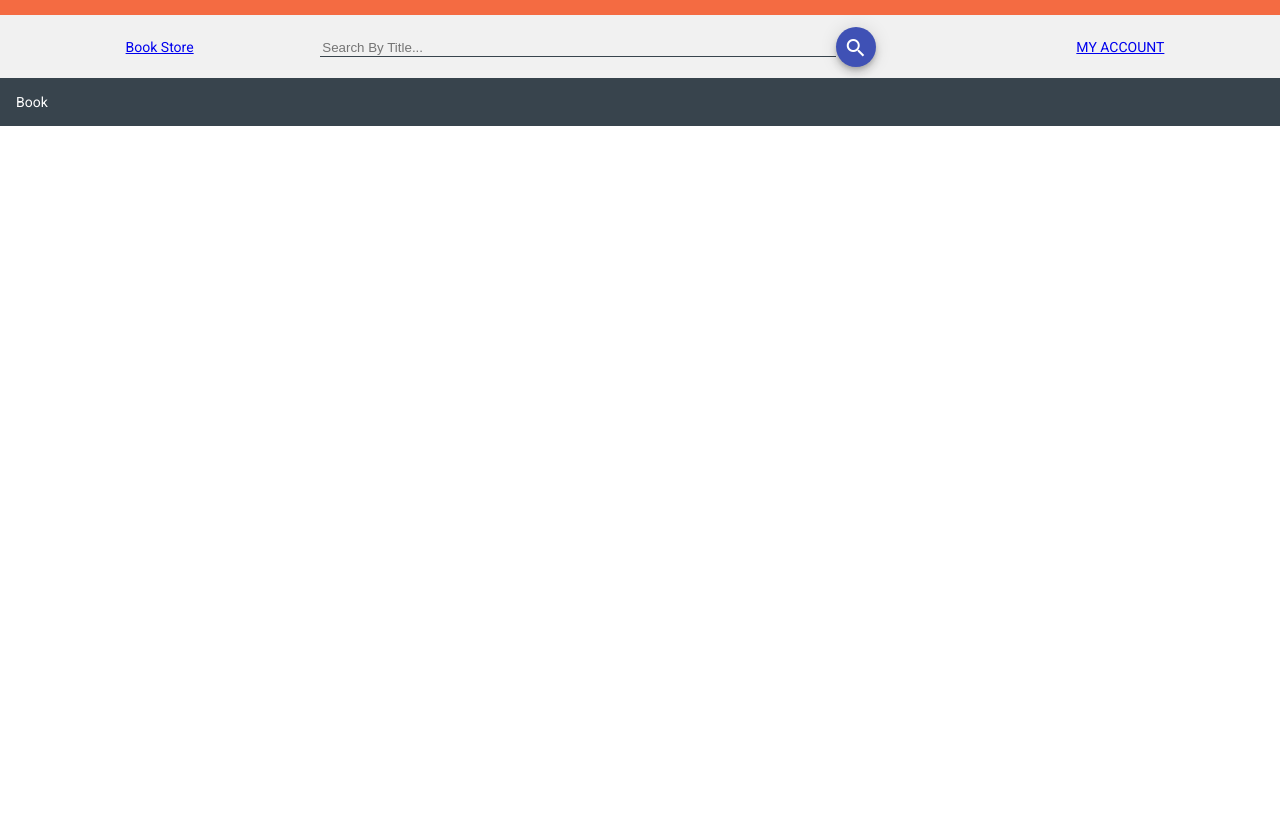
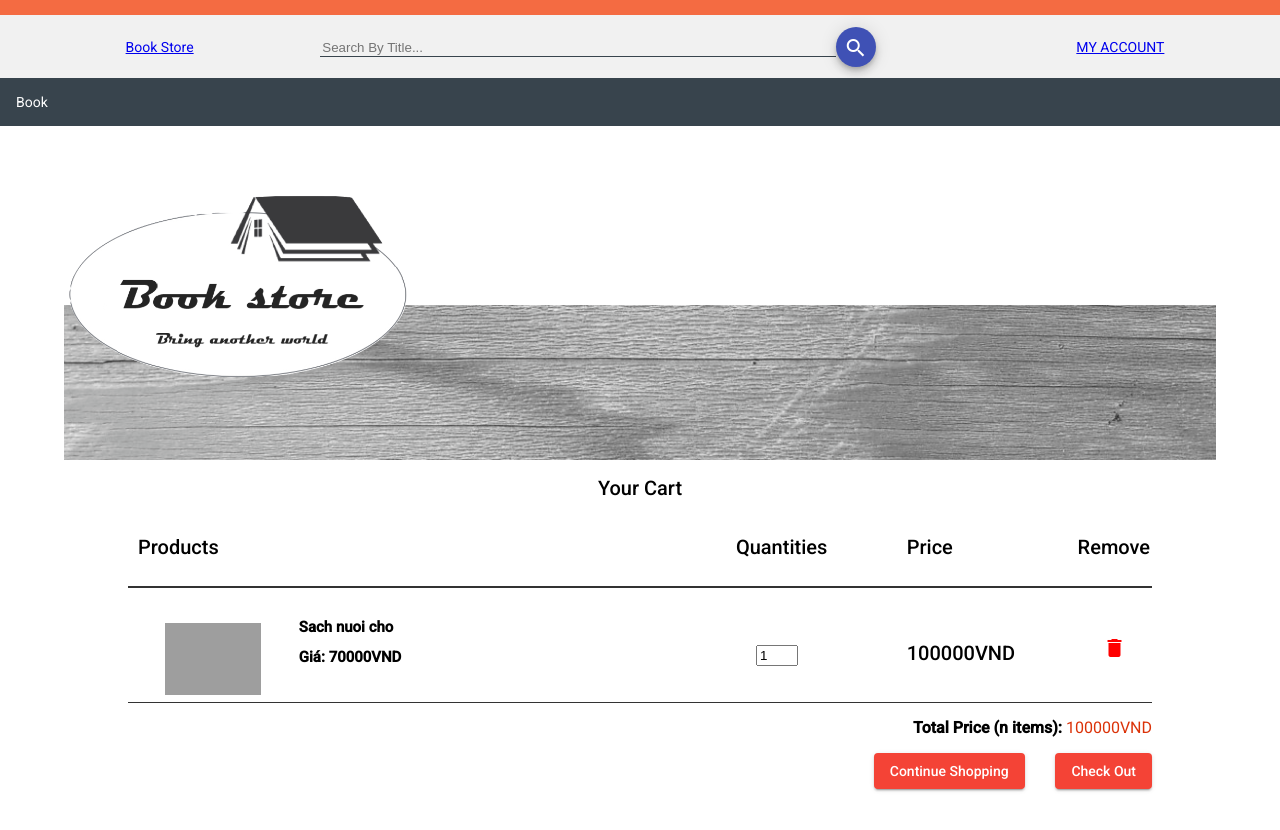
Before and after one commit to KimHong-Vo/ChuyenDeWeb-frontEnd, an Angular app: page /shoppingCart in a window 1280 px wide. Before the commit this address led to /. Shown: the top 830 px of the page. Before the commit the page ends 800 px from the top, so only its background shows below. Built offline with nearby package versions, Linux system fonts and the light colour scheme; grey boxes are pictures that could not be loaded.

Commit message:
shopping-card-frontend

```diff
--- a/src/app/app-routing.module.ts
+++ b/src/app/app-routing.module.ts
@@ -3,6 +3,7 @@ import { RouterModule, Routes } from '@angular/router';
 import { BookListComponent } from './components/book-list/book-list.component';
 import { HomeComponent } from './components/home/home.component';
 import { MyAccountComponent } from './components/my-account/my-account.component';
+import { ShoppingCartComponent } from './components/shopping-cart/shopping-cart.component';
 
 const routes: Routes = [
   {
@@ -21,6 +22,10 @@ const routes: Routes = [
   {
     path: 'my-account',
     component: MyAccountComponent
+  },
+  {
+    path: 'shoppingCart',
+    component: ShoppingCartComponent
   }
 ];
 
--- a/src/app/components/shopping-cart/shopping-cart.component.html
+++ b/src/app/components/shopping-cart/shopping-cart.component.html
@@ -1 +1,132 @@
-<p>shopping-cart works!</p>
+<div class="container">
+  <div
+    style="
+      align-items: center;
+      padding-left: 5%;
+      padding-right: 5%;
+      margin-top: 5%;
+      overflow: auto;
+    "
+  >
+    <div style="position: absolute; width: 27%">
+      <img
+        src="../../../assets/images/logo.png"
+        class="img-responsive right"
+        style="width: 100%"
+      />
+    </div>
+    <div style="position: absolute; z-index: -2; width: 90%">
+      <img
+        src="../../../assets/images/wood.png"
+        class="img-responsive right"
+        style="width: 100%; padding-top: 10%"
+      />
+    </div>
+  </div>
+  <div style="margin-top: 22%; text-align: center">
+    <h2 class="section-headline"><span>Your Cart</span></h2>
+  </div>
+  <div style="margin: 2% 10%">
+    <!-- tieu de bang cart -->
+    <mat-grid-list cols="12" rowHeight="50px">
+      <mat-grid-tile colspan="7">
+        <span style="position: absolute; left: 10px; bottom: 0px"
+          ><h2>Products</h2></span
+        >
+      </mat-grid-tile>
+      <mat-grid-tile colspan="2">
+        <span style="position: absolute; left: 10px; bottom: 0px"
+          ><h2>Quantities</h2></span
+        >
+      </mat-grid-tile>
+      <mat-grid-tile colspan="2">
+        <span style="position: absolute; left: 10px; bottom: 0px"
+          ><h2>Price</h2></span
+        >
+      </mat-grid-tile>
+      <mat-grid-tile colspan="1">
+        <span style="position: absolute; left: 10px; bottom: 0px"
+          ><h2>Remove</h2></span
+        >
+      </mat-grid-tile>
+    </mat-grid-list>
+    <hr
+      style="border: none; height: 2px; color: #333; background-color: #333"
+    />
+    <!-- noi dung ban cart -->
+    <mat-grid-list cols="12" rowHeight="100px">
+      <mat-grid-tile colspan="2">
+        <span style="position: absolute; left: 0px; bottom: 0px"
+          ><a mat-button
+            ><img
+              class="img-thumbnail"
+              src="https://material.angular.io/assets/img/examples/shiba2.jpg"
+              style="width: 70%;" /></a
+        ></span>
+      </mat-grid-tile>
+      <mat-grid-tile colspan="5">
+        <div style="position: absolute; left: 0px; bottom: 40px"
+          ><a class="pointer">
+            <h4><strong>Sach nuoi cho</strong></h4></a
+          ></div
+        >
+        <div style="position: absolute; left: 0px; bottom:10px"
+          ><a class="pointer">
+            <h4><strong>Giá: 70000VND</strong></h4></a
+          ></div
+        >
+        <!-- <p style="color:green;">In Stock
+          210</p>
+        <p  style="color:green;">Only
+          <span>9</span> In Stock</p> -->
+        <!-- <p  style="color:darkred;">Product Unavailable</p> -->
+        <!-- <a class="pointer">delete</a> -->
+      </mat-grid-tile>
+      <mat-grid-tile colspan="2">
+        <span style="position: absolute; left: 30px; bottom: 10px"
+          ><h2>
+            <input type="number" name="quantiti" id="id" [(ngModel)]="quan" (change)="change()" style="width: 70%;" min="1" [max]="(max)">
+          </h2></span
+        >
+      </mat-grid-tile>
+      <mat-grid-tile colspan="2">
+        <span style="position: absolute; left: 10px; bottom: 10px"
+          ><a><h2>100000VND</h2></a></span
+        >
+      </mat-grid-tile>
+
+      <mat-grid-tile colspan="1">
+        <span style="position: absolute; left: 35px; bottom: 10px"
+          ><h2 style="color: red;"><mat-icon>delete</mat-icon></h2></span
+        >
+      </mat-grid-tile>
+    </mat-grid-list>
+    <hr
+      style="border: none; height: 1px; color: #333; background-color: #333"
+    />
+    <!-- total cart -->
+
+    <div style="text-align: right;  margin-top: 15px;">
+      <span
+          ><strong style="font-size: medium"
+            >Total Price (<span>n</span> items): </strong
+          >
+          <span style="color: #db3208; font-size: medium"
+        >100000VND</span
+      ></span
+        >
+    </div>
+    <!-- dieu huong -->
+        <div style="text-align: right; margin-top: 15px;">
+          <span style="width: 20%;"
+          ><a mat-raised-button class="mat-warn" routerLink="/book-list"
+            >Continue Shopping</a>
+          </span>
+        <span style="margin-left: 3%;"></span>
+        <span style="width: 20%;"><a mat-raised-button class="mat-warn" routerLink="#"
+            >Check Out</a>
+        </span>
+        </div>
+  </div>
+  <div style="height: 500px"></div>
+</div>
--- a/src/app/components/shopping-cart/shopping-cart.component.ts
+++ b/src/app/components/shopping-cart/shopping-cart.component.ts
@@ -6,10 +6,32 @@ import { Component, OnInit } from '@angular/core';
   styleUrls: ['./shopping-cart.component.css']
 })
 export class ShoppingCartComponent implements OnInit {
-
+  emptyCart: boolean=false;
+  item_qty: number=0;
+  quan =1;
+  max =5;
   constructor() { }
 
   ngOnInit(): void {
   }
+  incrementQty(){
+    this.item_qty += 1;
+    console.log(this.item_qty + 1);
+    }
 
+    //decrements item
+
+    decrementQty(){
+    if(this.item_qty-1 < 1){
+      this.item_qty = 1;
+      console.log('item_1->' + this.item_qty)
+    }
+    else{
+      this.item_qty -= 1;
+      console.log('item_2->' + this.item_qty);
+    }
+    }
+    change(){
+      console.log(this.quan);
+    }
 }
```
Also changed, not shown: 1 other file (tests, documents, lock files or other folders).
